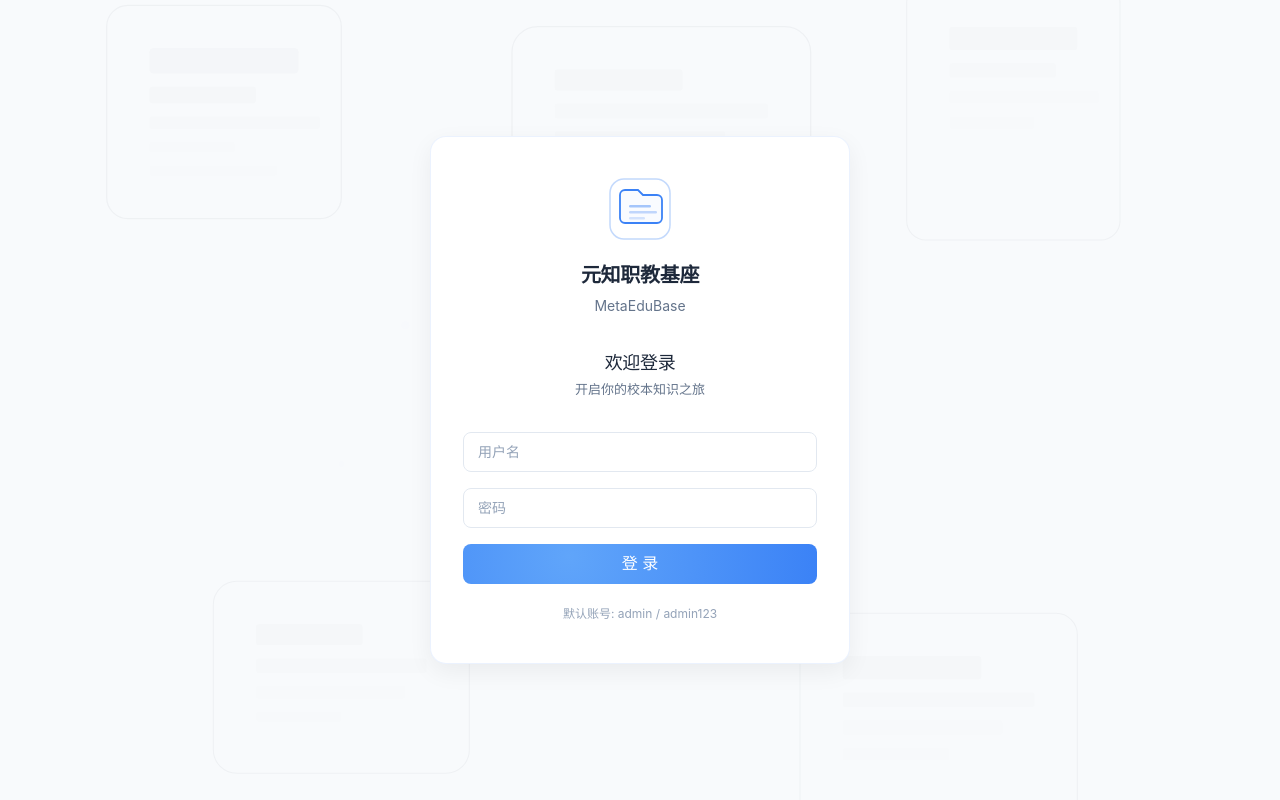
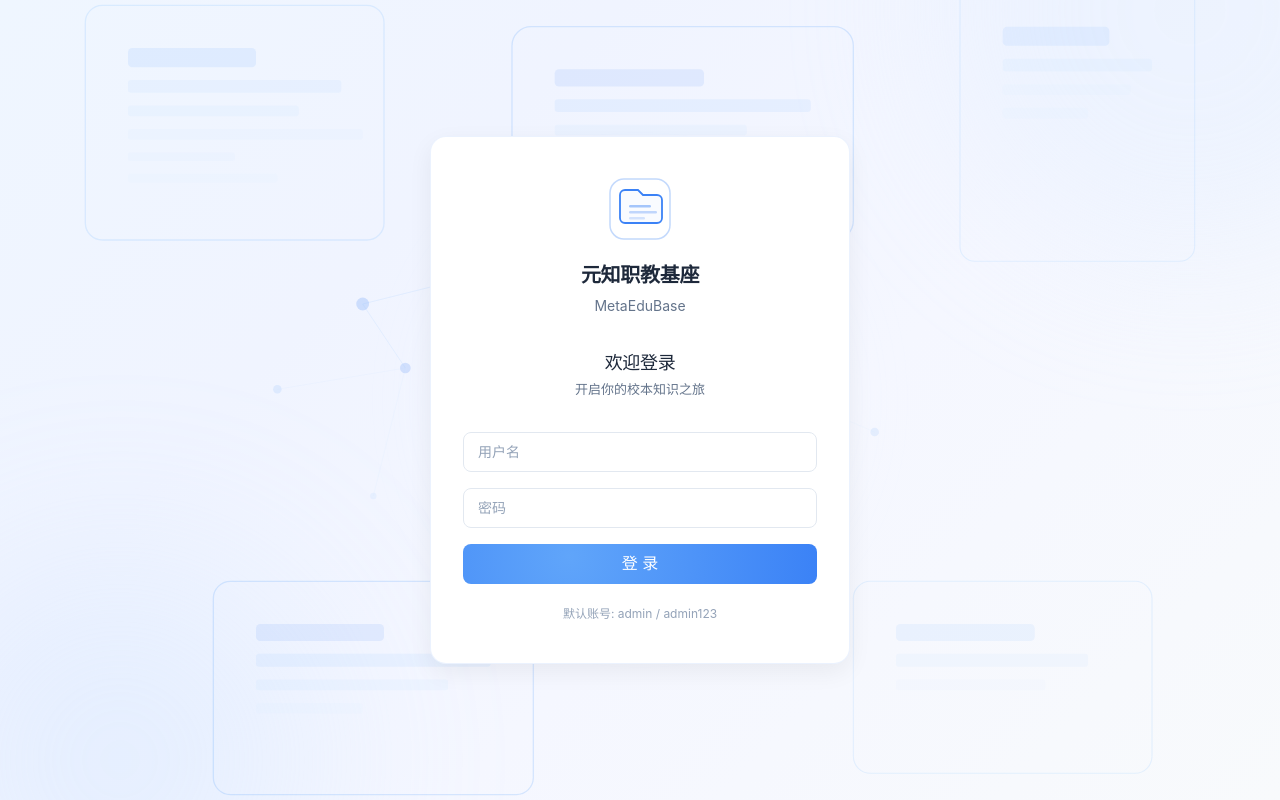
Before and after one commit to MarkDanile/MetaEduBase, a Vue app in the folder packages/web/: page /login in a window 1280 px wide. Built offline with nearby package versions, Linux system fonts and the light colour scheme; what @tanstack/vue-query would draw is missing.

Commit message:
style(web): replace login bg with blue gradient + knowledge-graph illustration

```diff
--- a/packages/web/src/views/auth/LoginView.vue
+++ b/packages/web/src/views/auth/LoginView.vue
@@ -1,45 +1,61 @@
 <template>
-  <div class="min-h-screen flex items-center justify-center bg-[var(--color-bg-base)] relative overflow-hidden">
-    <div class="absolute inset-0 z-0 pointer-events-none opacity-[0.04]">
+  <div class="min-h-screen flex items-center justify-center relative overflow-hidden" style="background: linear-gradient(135deg, #EFF6FF 0%, #F0F4FF 30%, #F5F7FF 60%, #F8FAFC 100%)">
+    <div class="absolute inset-0 z-0 pointer-events-none">
+      <div class="absolute -top-60 -right-40 w-[500px] h-[500px] rounded-full bg-[#DBEAFE] opacity-30 blur-[80px]"></div>
+      <div class="absolute -bottom-40 -left-20 w-[400px] h-[400px] rounded-full bg-[#BFDBFE] opacity-25 blur-[100px]"></div>
+      <div class="absolute top-1/2 left-1/2 -translate-x-1/2 -translate-y-1/2 w-[300px] h-[300px] rounded-full bg-[#EFF6FF] opacity-40 blur-[60px]"></div>
+    </div>
+    <div class="absolute inset-0 z-[1] pointer-events-none">
       <svg width="100%" height="100%" viewBox="0 0 1200 900" fill="none" preserveAspectRatio="xMidYMid slice">
-        <rect x="100" y="80" width="220" height="200" rx="20" stroke="var(--color-ink)" stroke-width="1.2" fill="none"/>
-        <rect x="140" y="120" width="140" height="24" rx="4" fill="var(--color-ink)" opacity="0.4"/>
-        <rect x="140" y="156" width="100" height="16" rx="3" fill="var(--color-ink)" opacity="0.3"/>
-        <rect x="140" y="184" width="160" height="12" rx="2" fill="var(--color-ink)" opacity="0.2"/>
-        <rect x="140" y="208" width="80" height="10" rx="2" fill="var(--color-ink)" opacity="0.15"/>
-        <rect x="140" y="230" width="120" height="10" rx="2" fill="var(--color-ink)" opacity="0.1"/>
-        <rect x="480" y="100" width="280" height="180" rx="24" stroke="var(--color-ink)" stroke-width="1.2" fill="none"/>
-        <rect x="520" y="140" width="120" height="20" rx="3" fill="var(--color-ink)" opacity="0.35"/>
-        <rect x="520" y="172" width="200" height="14" rx="2.5" fill="var(--color-ink)" opacity="0.25"/>
-        <rect x="520" y="198" width="160" height="14" rx="2.5" fill="var(--color-ink)" opacity="0.2"/>
-        <rect x="520" y="224" width="100" height="12" rx="2" fill="var(--color-ink)" opacity="0.15"/>
-        <rect x="850" y="60" width="200" height="240" rx="18" stroke="var(--color-ink)" stroke-width="1" fill="none"/>
-        <rect x="890" y="100" width="120" height="22" rx="3" fill="var(--color-ink)" opacity="0.3"/>
-        <rect x="890" y="134" width="100" height="14" rx="2.5" fill="var(--color-ink)" opacity="0.2"/>
-        <rect x="890" y="160" width="140" height="12" rx="2" fill="var(--color-ink)" opacity="0.15"/>
-        <rect x="890" y="184" width="80" height="12" rx="2" fill="var(--color-ink)" opacity="0.1"/>
-        <rect x="890" y="208" width="110" height="10" rx="2" fill="var(--color-ink)" opacity="0.08"/>
-        <rect x="890" y="230" width="90" height="10" rx="2" fill="var(--color-ink)" opacity="0.06"/>
-        <rect x="200" y="620" width="240" height="180" rx="22" stroke="var(--color-ink)" stroke-width="1" fill="none"/>
-        <rect x="240" y="660" width="100" height="20" rx="3" fill="var(--color-ink)" opacity="0.3"/>
-        <rect x="240" y="692" width="160" height="14" rx="2.5" fill="var(--color-ink)" opacity="0.2"/>
-        <rect x="240" y="718" width="140" height="12" rx="2" fill="var(--color-ink)" opacity="0.15"/>
-        <rect x="240" y="742" width="80" height="10" rx="2" fill="var(--color-ink)" opacity="0.1"/>
-        <rect x="750" y="650" width="260" height="200" rx="20" stroke="var(--color-ink)" stroke-width="1" fill="none"/>
-        <rect x="790" y="690" width="130" height="22" rx="3" fill="var(--color-ink)" opacity="0.3"/>
-        <rect x="790" y="724" width="180" height="14" rx="2.5" fill="var(--color-ink)" opacity="0.2"/>
-        <rect x="790" y="750" width="150" height="14" rx="2.5" fill="var(--color-ink)" opacity="0.15"/>
-        <rect x="790" y="776" width="100" height="12" rx="2" fill="var(--color-ink)" opacity="0.1"/>
-        <rect x="790" y="800" width="120" height="10" rx="2" fill="var(--color-ink)" opacity="0.08"/>
-        <circle cx="380" cy="380" r="4" fill="var(--color-accent)" opacity="0.15"/>
-        <circle cx="620" cy="420" r="3" fill="var(--color-accent)" opacity="0.12"/>
-        <circle cx="550" cy="530" r="5" fill="var(--color-accent)" opacity="0.1"/>
-        <circle cx="320" cy="510" r="3" fill="var(--color-accent)" opacity="0.1"/>
-        <circle cx="780" cy="380" r="4" fill="var(--color-accent)" opacity="0.12"/>
-        <line x1="380" y1="380" x2="480" y2="280" stroke="var(--color-accent)" stroke-width="0.6" stroke-opacity="0.1" stroke-dasharray="4 6"/>
-        <line x1="380" y1="380" x2="320" y2="510" stroke="var(--color-accent)" stroke-width="0.6" stroke-opacity="0.08" stroke-dasharray="4 6"/>
-        <line x1="550" y1="530" x2="620" y2="420" stroke="var(--color-accent)" stroke-width="0.6" stroke-opacity="0.08" stroke-dasharray="4 6"/>
-        <line x1="620" y1="420" x2="780" y2="380" stroke="var(--color-accent)" stroke-width="0.5" stroke-opacity="0.06" stroke-dasharray="4 6"/>
+        <rect x="80" y="80" width="280" height="220" rx="16" stroke="#93C5FD" stroke-width="1.2" stroke-opacity="0.25" fill="none"/>
+        <rect x="120" y="120" width="120" height="18" rx="4" fill="#60A5FA" opacity="0.12"/>
+        <rect x="120" y="150" width="200" height="12" rx="3" fill="#93C5FD" opacity="0.1"/>
+        <rect x="120" y="174" width="160" height="10" rx="2.5" fill="#93C5FD" opacity="0.08"/>
+        <rect x="120" y="196" width="220" height="10" rx="2.5" fill="#BFDBFE" opacity="0.1"/>
+        <rect x="120" y="218" width="100" height="8" rx="2" fill="#BFDBFE" opacity="0.08"/>
+        <rect x="120" y="238" width="140" height="8" rx="2" fill="#BFDBFE" opacity="0.06"/>
+        <rect x="480" y="100" width="320" height="200" rx="18" stroke="#60A5FA" stroke-width="1.2" stroke-opacity="0.22" fill="none"/>
+        <rect x="520" y="140" width="140" height="16" rx="4" fill="#3B82F6" opacity="0.1"/>
+        <rect x="520" y="168" width="240" height="12" rx="3" fill="#60A5FA" opacity="0.09"/>
+        <rect x="520" y="192" width="180" height="10" rx="2.5" fill="#93C5FD" opacity="0.08"/>
+        <rect x="520" y="214" width="220" height="10" rx="2.5" fill="#BFDBFE" opacity="0.07"/>
+        <rect x="520" y="236" width="140" height="8" rx="2" fill="#BFDBFE" opacity="0.06"/>
+        <rect x="900" y="60" width="220" height="260" rx="14" stroke="#93C5FD" stroke-width="1" stroke-opacity="0.2" fill="none"/>
+        <rect x="940" y="100" width="100" height="18" rx="4" fill="#60A5FA" opacity="0.1"/>
+        <rect x="940" y="130" width="140" height="12" rx="3" fill="#93C5FD" opacity="0.08"/>
+        <rect x="940" y="154" width="120" height="10" rx="2.5" fill="#BFDBFE" opacity="0.07"/>
+        <rect x="940" y="176" width="80" height="10" rx="2.5" fill="#BFDBFE" opacity="0.06"/>
+        <rect x="200" y="620" width="300" height="200" rx="16" stroke="#60A5FA" stroke-width="1.2" stroke-opacity="0.22" fill="none"/>
+        <rect x="240" y="660" width="120" height="16" rx="4" fill="#3B82F6" opacity="0.1"/>
+        <rect x="240" y="688" width="220" height="12" rx="3" fill="#60A5FA" opacity="0.08"/>
+        <rect x="240" y="712" width="180" height="10" rx="2.5" fill="#93C5FD" opacity="0.07"/>
+        <rect x="240" y="734" width="100" height="10" rx="2.5" fill="#BFDBFE" opacity="0.06"/>
+        <rect x="800" y="620" width="280" height="180" rx="16" stroke="#93C5FD" stroke-width="1" stroke-opacity="0.2" fill="none"/>
+        <rect x="840" y="660" width="130" height="16" rx="4" fill="#60A5FA" opacity="0.09"/>
+        <rect x="840" y="688" width="180" height="12" rx="3" fill="#93C5FD" opacity="0.07"/>
+        <rect x="840" y="712" width="140" height="10" rx="2.5" fill="#BFDBFE" opacity="0.06"/>
+        <circle cx="340" cy="360" r="6" fill="#3B82F6" opacity="0.2"/>
+        <circle cx="420" cy="340" r="4" fill="#60A5FA" opacity="0.15"/>
+        <circle cx="380" cy="420" r="5" fill="#3B82F6" opacity="0.18"/>
+        <circle cx="560" cy="380" r="4" fill="#60A5FA" opacity="0.15"/>
+        <circle cx="680" cy="420" r="5" fill="#3B82F6" opacity="0.16"/>
+        <circle cx="620" cy="500" r="3" fill="#93C5FD" opacity="0.12"/>
+        <circle cx="500" cy="520" r="4" fill="#60A5FA" opacity="0.14"/>
+        <circle cx="350" cy="540" r="3" fill="#93C5FD" opacity="0.12"/>
+        <circle cx="260" cy="440" r="4" fill="#60A5FA" opacity="0.13"/>
+        <circle cx="720" cy="340" r="3" fill="#93C5FD" opacity="0.11"/>
+        <circle cx="820" cy="480" r="4" fill="#60A5FA" opacity="0.12"/>
+        <circle cx="450" cy="560" r="3" fill="#93C5FD" opacity="0.1"/>
+        <line x1="340" y1="360" x2="420" y2="340" stroke="#93C5FD" stroke-width="0.8" stroke-opacity="0.2"/>
+        <line x1="340" y1="360" x2="380" y2="420" stroke="#93C5FD" stroke-width="0.8" stroke-opacity="0.18"/>
+        <line x1="380" y1="420" x2="260" y2="440" stroke="#BFDBFE" stroke-width="0.7" stroke-opacity="0.15"/>
+        <line x1="420" y1="340" x2="560" y2="380" stroke="#93C5FD" stroke-width="0.8" stroke-opacity="0.18"/>
+        <line x1="560" y1="380" x2="680" y2="420" stroke="#BFDBFE" stroke-width="0.7" stroke-opacity="0.15"/>
+        <line x1="560" y1="380" x2="500" y2="520" stroke="#93C5FD" stroke-width="0.7" stroke-opacity="0.16"/>
+        <line x1="680" y1="420" x2="620" y2="500" stroke="#BFDBFE" stroke-width="0.7" stroke-opacity="0.14"/>
+        <line x1="380" y1="420" x2="350" y2="540" stroke="#BFDBFE" stroke-width="0.7" stroke-opacity="0.13"/>
+        <line x1="680" y1="420" x2="820" y2="480" stroke="#BFDBFE" stroke-width="0.7" stroke-opacity="0.12"/>
+        <line x1="620" y1="500" x2="500" y2="520" stroke="#BFDBFE" stroke-width="0.6" stroke-opacity="0.1"/>
       </svg>
     </div>
 
```
